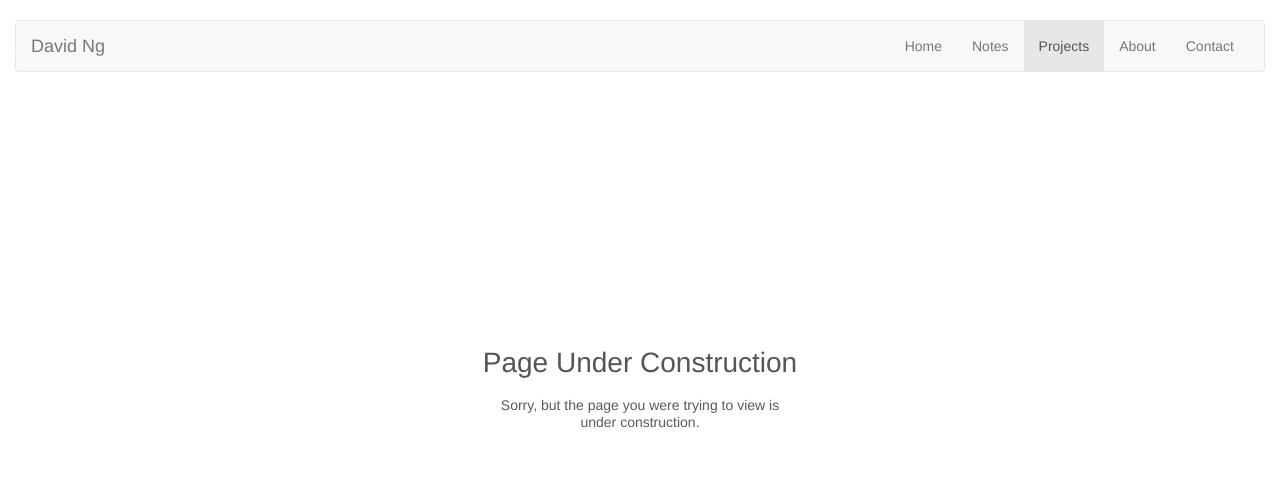
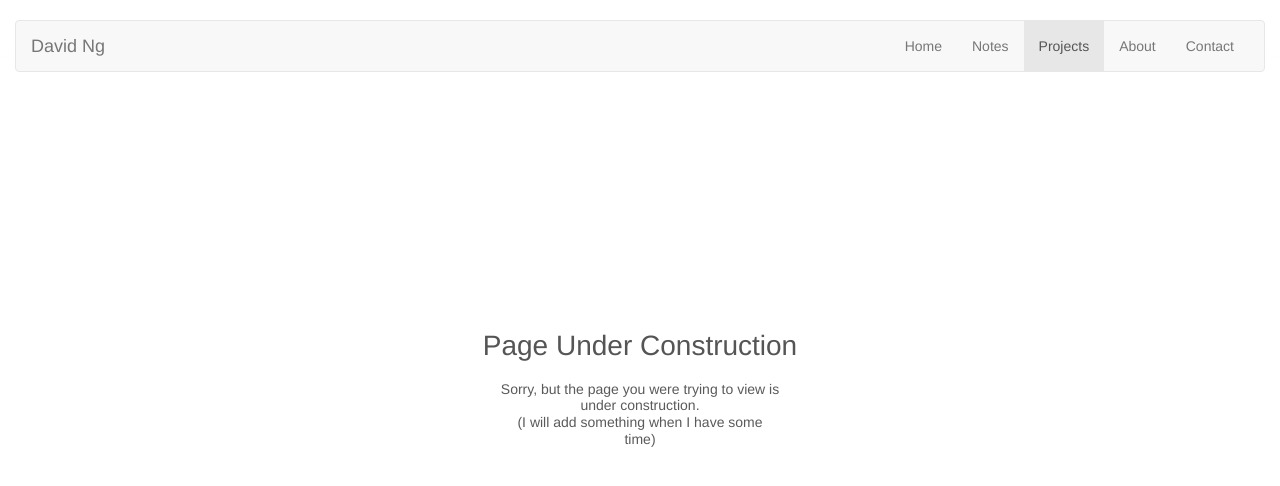
Before and after one commit to TimeTravel-1/Website, a plain HTML site: page projects.html in a window 1280 px wide. Drawn offline with nearby package versions, Linux system fonts and the light colour scheme.

Commit message:
Update projects.html

```diff
--- a/projects.html
+++ b/projects.html
@@ -113,6 +113,7 @@
 
  <h1>Page Under Construction</h1>
     <p>Sorry, but the page you were trying to view is under construction.</p>
+        <p>(I will add something when I have some time)</p>
 
 
         <!-- jQuery (necessary for Bootstrap's JavaScript plugins) -->
```
